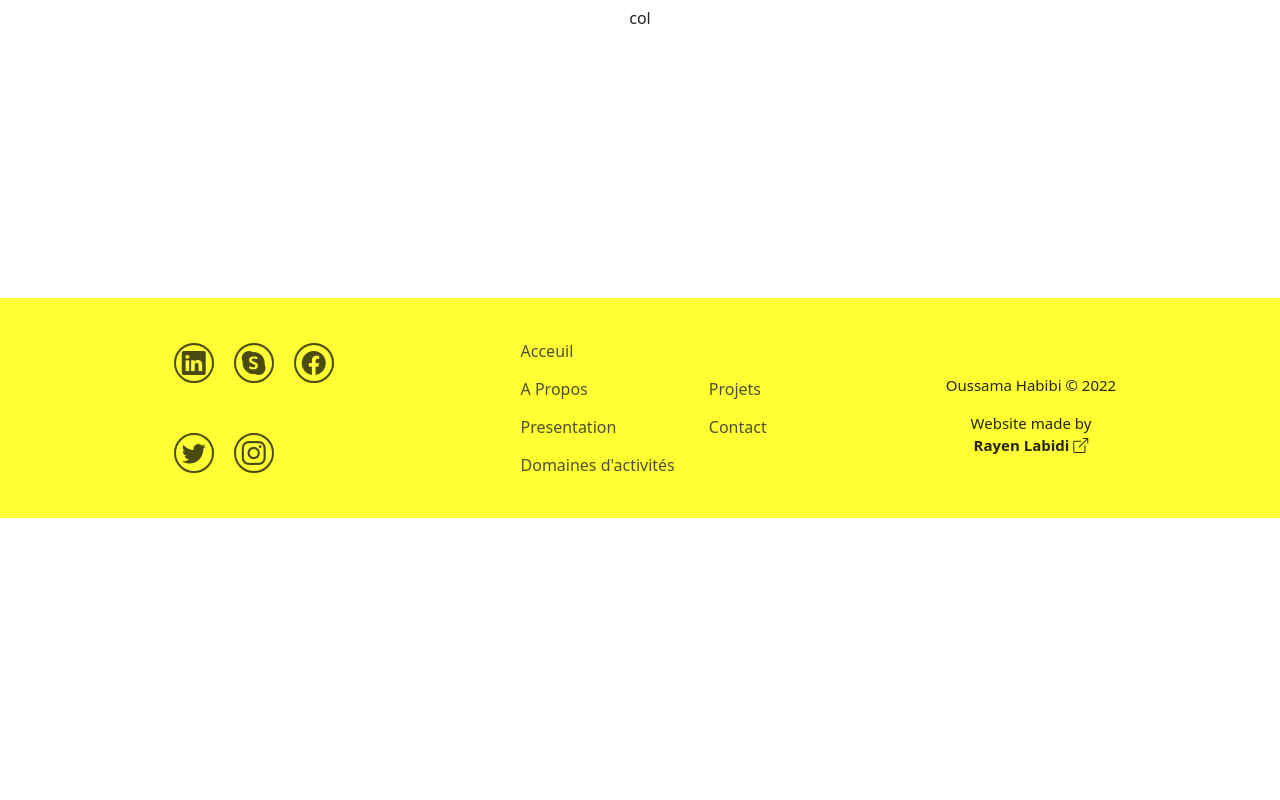
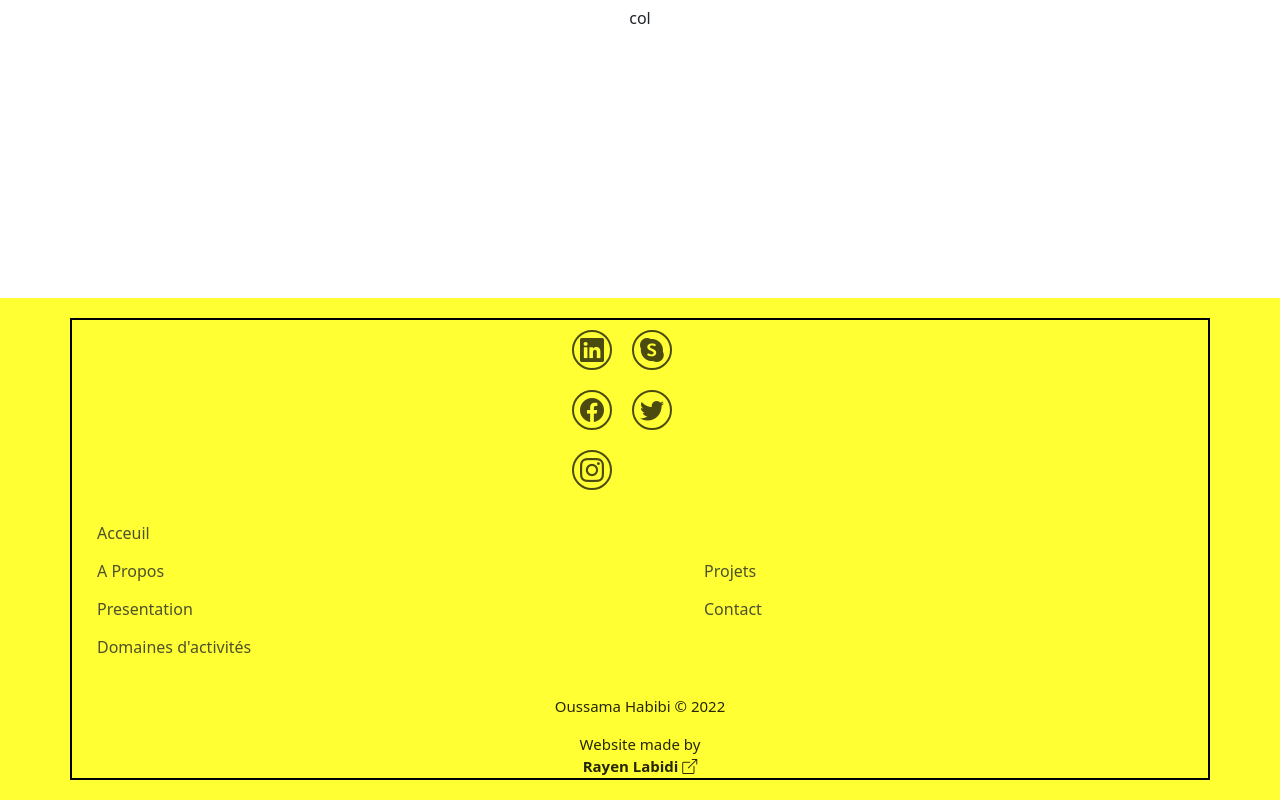
Before and after one commit to IamRayen/Oussama, a React (Create React App) app in the folder fend/: page /activite in a window 1280 px wide. Shown: the part 2702-3502 px from the top of the page. Before the commit the page ends 3220 px from the top, so only its background shows below. Built offline with nearby package versions, Linux system fonts and the light colour scheme.

Commit message:
fixed footer wrap

```diff
--- a/fend/src/Components/Footer.js
+++ b/fend/src/Components/Footer.js
@@ -4,14 +4,14 @@ const Footer = () => {
     return (
         <div className="footer-basic container-fluid">
             <footer className="footer container-xl">
-                <div className="social">
+                <div className="social container">
                     <i className="btn btn-lg bi bi-linkedin"></i>
                     <i className="btn btn-lg bi bi-skype"></i>
                     <i className=" btn btn-lg bi bi-facebook"></i>
                     <i className="btn btn-lg bi bi-twitter"></i>
                     <i className="btn btn-lg bi bi-instagram"></i>
                 </div>
-                <ul className="list-inline">
+                <ul className="list-inline container">
                     <li className="btn list-inline-item">
                         <a href="#landing" className="link">
                             Acceuil
@@ -43,7 +43,7 @@ const Footer = () => {
                         </a>
                     </li>
                 </ul>
-                <div className="copyright-wrapper">
+                <div className="copyright-wrapper container">
                 <p className="copyright">Oussama Habibi © 2022</p>
                 <p className="copyright">
                     Website made by{" "}
--- a/fend/src/Styles/_Footer.scss
+++ b/fend/src/Styles/_Footer.scss
@@ -8,6 +8,8 @@
         display: flex;
         justify-content: space-around;
         align-items: center;
+        flex-wrap: wrap;
+        border: 2px solid black;
         .social {
             display: flex;
             flex-wrap: wrap;
```
